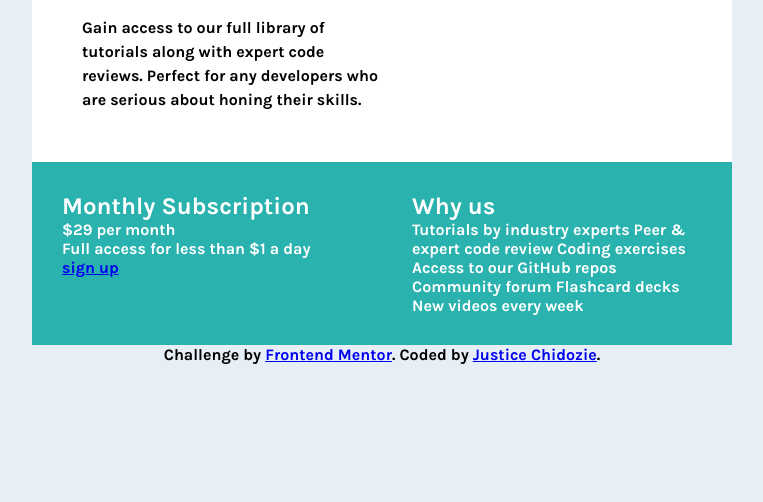
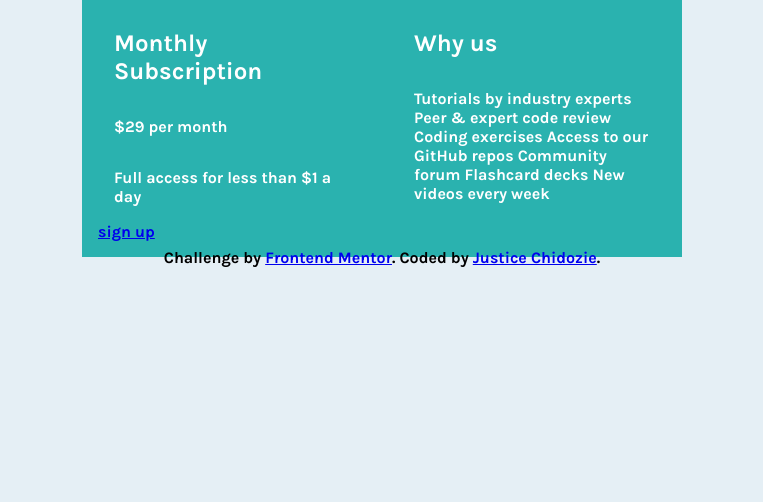
Before and after one commit to justicechidozie2988/grid-component, a plain HTML site: page index.html in a window 1280 px wide. Shown: the part 298-800 px from the top of the page, without its empty margins (258-1021 px from the left). Drawn offline with Linux system fonts and the light colour scheme.

Commit message:
Update style.css

```diff
--- a/style.css
+++ b/style.css
@@ -16,16 +16,15 @@ body{
     background: var(--Light-Gray);
     font-size: 16px;
     font-family: 'karla', sans-serif;
-    display: flex;
-    align-items: center;
-    justify-content: center;
-    margin: 0 auto;
-    height: 100vh;
-    flex-direction: column;
 }
 .main{
     background: #ffffff;
-    width: 700px;
+    border-radius: 0.5rem;
+    width: 600px;
+    height: 300px;
+    margin: 6.25rem auto;
+    padding: 0;
+
 }
 .main .box > h1{
     color: var(--Cyan);
@@ -36,20 +35,38 @@ body{
     color: var(--Bright-Yellow);
     padding: 1.25rem;
 }
-.para1{
+.main .box .para1{
+    color: var(--Grayish-Blue);
     padding: 1.25rem;
     margin-inline-end: 0.2rem;
     line-height: 1.5rem;
 }
 .mainBox{
-    display: flex;
-    flex-direction: row;
+    display: grid;
+    grid-template-columns: 50% 50%;
+    /* display: flex;
+    flex-direction: row; */
     background:hsl(179, 62%, 43%);
     color:#ffffff;
-    width: 100%;
+}
+.mainBox .box,  h2, p{
+    padding: 1rem;
+}
+.btn{
+    background: var(--Bright-Yellow);
+    border-radius: 5px;
+    cursor: pointer;
+    width: 80%;
+    margin-inline-start: 1rem;
+    margin-block-end: 1.5rem;
+    padding: 0.5rem
 }
 
-.box {
-    width: 50%;
-    margin: 30px;
+ul li{
+    line-height: 1.3rem;
+    list-style-type: none;
 }
+footer{
+    text-align: center;
+    line-height: 5rem;
+}
```
